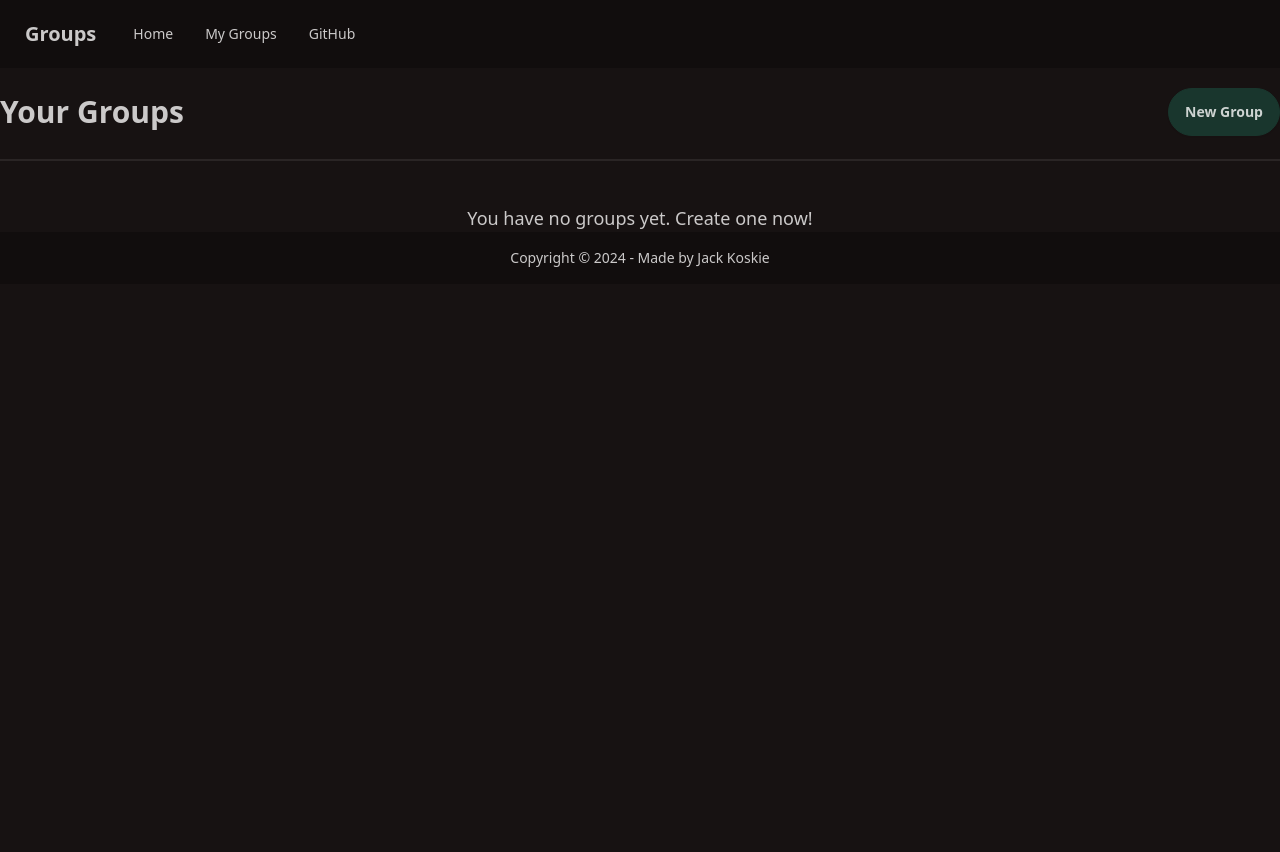
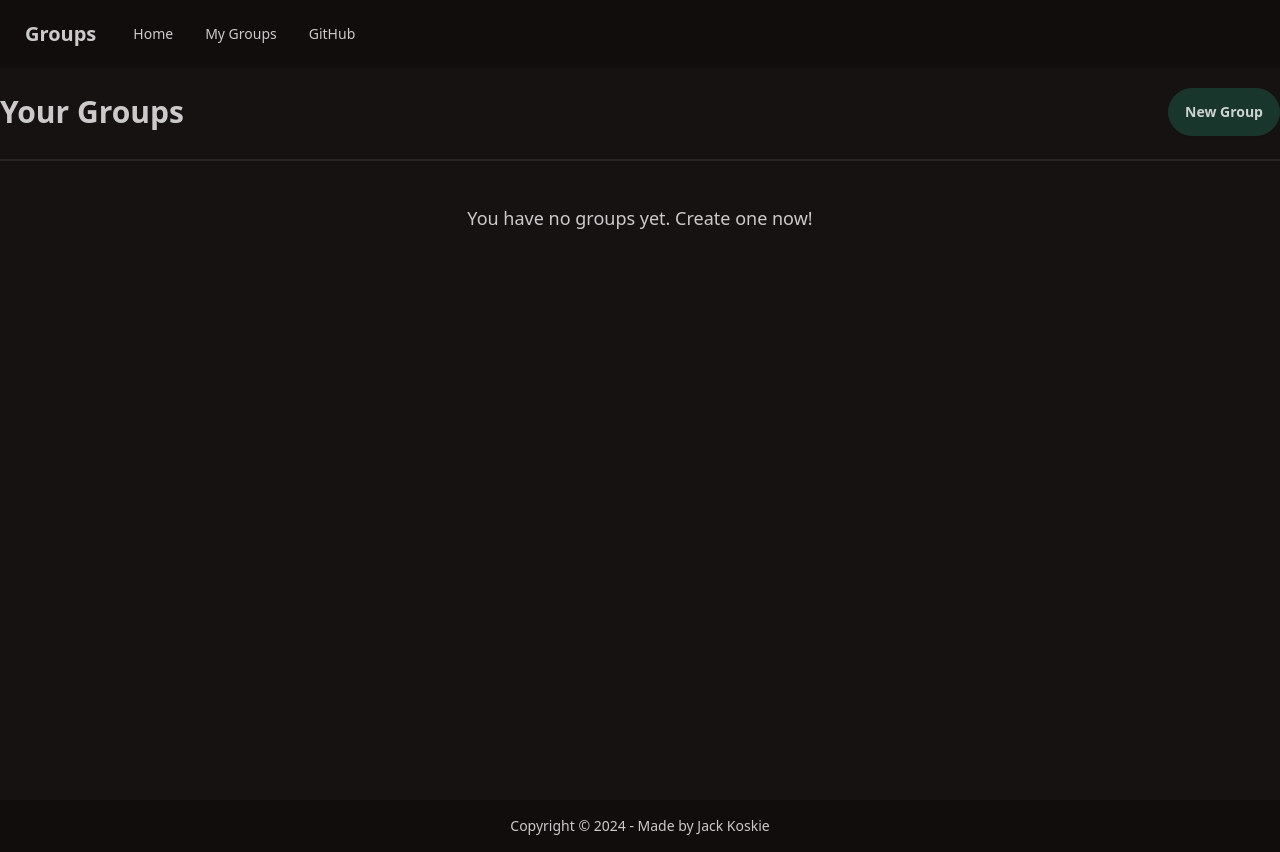
Before and after one commit to jackkoskie/groups, a SvelteKit app: page /groups in a window 1280 px wide. Before the commit the page ends 800 px from the top, so only its background shows below. Built offline with nearby package versions, Linux system fonts and the light colour scheme.

Commit message:
fix: description styling

```diff
--- a/src/routes/groups/+layout.svelte
+++ /dev/null
@@ -1,8 +0,0 @@
-<script lang="ts">
-	import type { Snippet } from 'svelte';
-	import type { LayoutData } from './$types';
-
-	let { data, children }: { data: LayoutData; children: Snippet } = $props();
-</script>
-
-{@render children()}
--- a/src/routes/groups/+page.svelte
+++ b/src/routes/groups/+page.svelte
@@ -25,7 +25,7 @@
 	};
 </script>
 
-<div class="container mx-auto">
+<div class="container mx-auto min-h-[calc(100vh-4.22rem)]">
 	<div class="flex w-full flex-row items-center pt-5">
 		<h1 class="text-3xl font-semibold">Your Groups</h1>
 		<button class="btn btn-neutral ms-auto" onclick={newGroup}>New Group</button>
@@ -41,7 +41,7 @@
 					<div class="card-body">
 						<h2 class="card-title">{group.name}</h2>
 						{#if group.description}
-							<p>{group.description}</p>
+							<p class="text-neutral-400">{group.description}</p>
 						{/if}
 						<p>
 							{group.individuals.length} Individual{group.individuals.length == 0 ||
```
